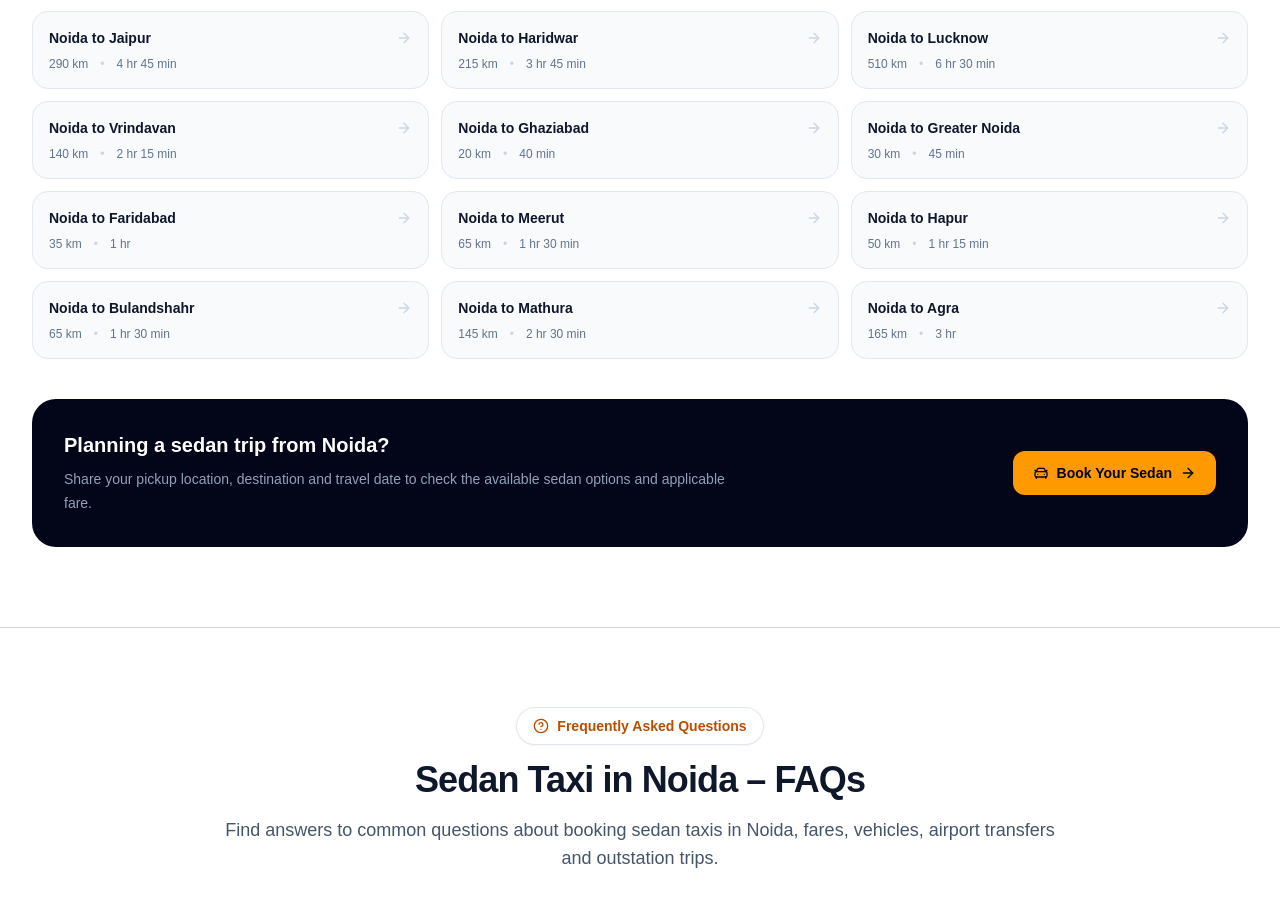
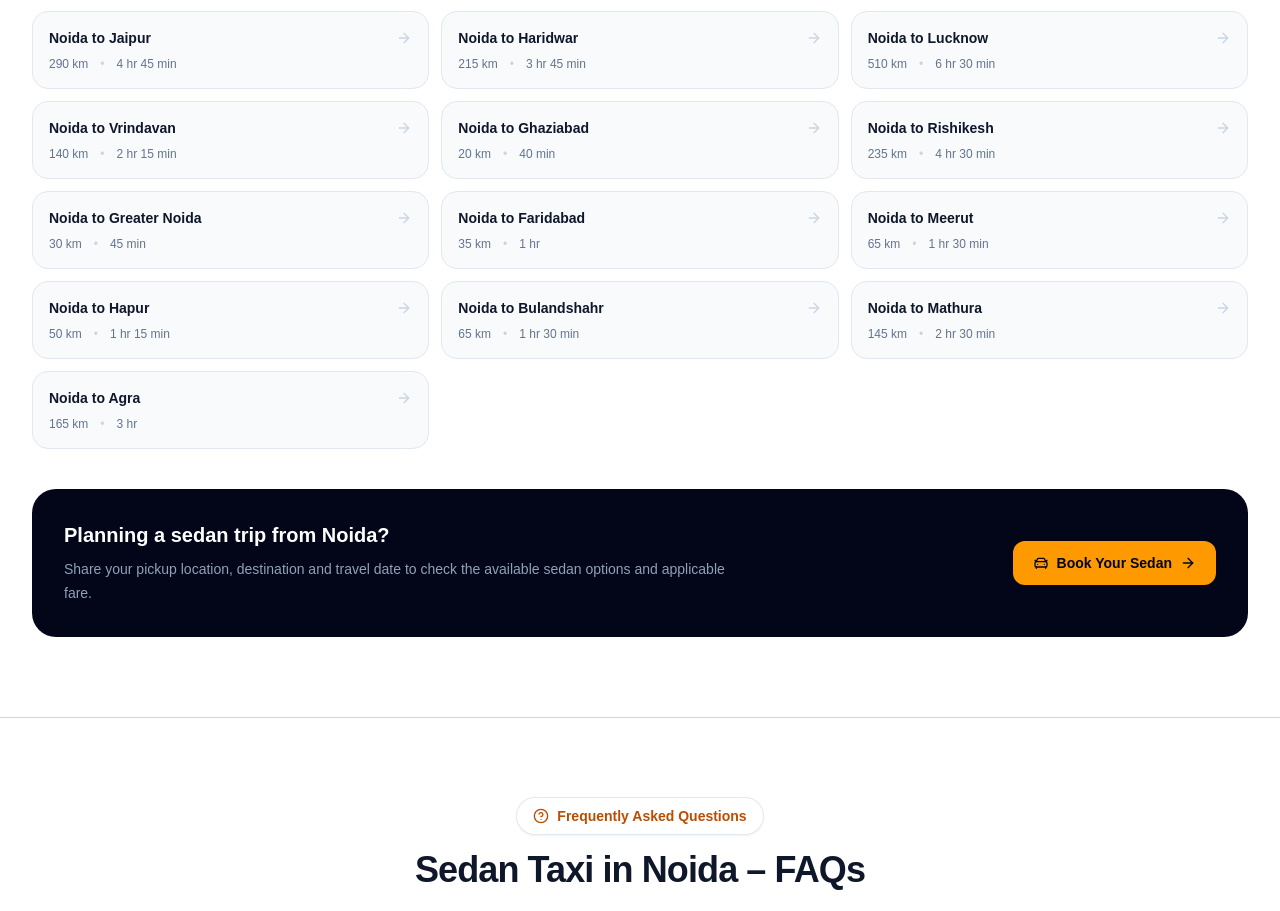
Before and after one commit to tempo-hub/noidacab, a Next.js app: page /sedan-taxi-in-noida in a window 1280 px wide. Shown: the part 8299-9210 px from the top of the page. Built offline with nearby package versions, Linux system fonts and the light colour scheme.

Commit message:
again fixed 404 error let's see

```diff
--- a/components/routes/noida-nearbytempo/RelatedServicesSection.tsx
+++ b/components/routes/noida-nearbytempo/RelatedServicesSection.tsx
@@ -30,8 +30,8 @@ function LinkGroup({
         <ul className="divide-y divide-slate-100 px-5 py-2 sm:px-6">
           {links.map((link) => (
             <li key={link.href}>
-              <Link
-                href={link.href}
+              <div
+                // href={link.href}
                 className="
                   block
                   py-3.5
@@ -44,7 +44,7 @@ function LinkGroup({
                 "
               >
                 {link.title}
-              </Link>
+              </div>
             </li>
           ))}
         </ul>
--- a/components/taxi-types/PopularTaxiRoutes.tsx
+++ b/components/taxi-types/PopularTaxiRoutes.tsx
@@ -160,7 +160,7 @@ export default function PopularTaxiRoutes() {
         </div>
 
         {/* Mobile All Routes */}
-        <div className="mt-6 sm:hidden">
+        {/* <div className="mt-6 sm:hidden">
           <Link
             href="/taxi-routes"
             className="flex w-full items-center justify-center gap-2 rounded-xl border border-slate-200 bg-white px-5 py-3.5 text-sm font-semibold text-slate-800"
@@ -168,7 +168,7 @@ export default function PopularTaxiRoutes() {
             View All Taxi Routes
             <ArrowRight className="h-4 w-4" />
           </Link>
-        </div>
+        </div> */}
       </div>
     </section>
   );
--- a/data/routes/noida-tempo-related.ts
+++ b/data/routes/noida-tempo-related.ts
@@ -14,19 +14,19 @@ export const nearbyNoidaTempoServices: RelatedLink[] = [
   },
   {
     title: "Tempo Traveller on Rent in Noida Extension",
-    href: "/noida/noida-extension/tempo-traveller-on-rent",
+    href: "/noida-extension/tempo-traveller-on-rent",
   },
   {
     title: "12 Seater Tempo Traveller in Noida",
-    href: "/noida/12-seater-tempo-traveller",
+    href: "/12-seater-tempo-traveller-in-noida",
   },
   {
     title: "16 Seater Tempo Traveller in Noida",
-    href: "/noida/16-seater-tempo-traveller",
+    href: "/16-seater-tempo-traveller-in-noida",
   },
   {
     title: "20 Seater Tempo Traveller in Noida",
-    href: "/noida/20-seater-tempo-traveller",
+    href: "/20-seater-tempo-traveller-in-noida",
   },
 ];
 
--- a/data/routes/taxiroutes.ts
+++ b/data/routes/taxiroutes.ts
@@ -152,6 +152,22 @@ export const routes: RouteData[] = [
     description:
       "Book a reliable taxi from Noida to Ghaziabad with affordable fares and comfortable vehicles.",
   },
+  {
+  slug: "noida-to-rishikesh",
+  from: {
+    name: "Noida",
+    slug: "noida",
+  },
+  to: {
+    name: "Rishikesh",
+    slug: "rishikesh",
+  },
+  distance: "235 km",
+  duration: "4 hr 30 min",
+  popular: true,
+  description:
+    "Book a comfortable and reliable outstation taxi from Noida to Rishikesh with experienced drivers and clean cabs.",
+},
 
   {
     slug: "noida-to-greater-noida",
--- a/data/urlroute.json
+++ b/data/urlroute.json
@@ -249,6 +249,7 @@
   { "url": "/noida-to-ghaziabad-dzire-taxi" },
   { "url": "/noida-to-ghaziabad-ertiga-taxi" },
   { "url": "/noida-to-ghaziabad-amaze-taxi" },
+  { "url": "/noida-to-ghaziabad-etios-taxi" },
     { "url": "/noida-to-ghaziabad-ertiga-taxi" },
   { "url": "/noida-to-ghaziabad-innova-crysta-taxi" },
   { "url": "/noida-to-ghaziabad-tempo-traveller" },
@@ -372,6 +373,7 @@
    { "url": "/noida-to-new-delhi-innova-crysta-taxi" },
    { "url": "/noida-to-new-delhi-etios-taxi" },
    { "url": "/noida-to-new-delhi-tempo-traveller" },
+   { "url": "/noida-to-new-delhi-dzire-taxi" },
 
 
   {
--- a/lib/parse-route.ts
+++ b/lib/parse-route.ts
@@ -584,8 +584,8 @@ export function parseLocalRouteUrl(
     }
 
     const vehicleMatch = slug.match(
-      /^(.+)-to-(.+)-(dzire|ertiga|amaze|etios|innova-crysta)-taxi$/
-    );
+  /^(.+)-to-(.+)-(wagonr|dzire|ertiga|amaze|etios|innova-crysta|tempo-traveller)-taxi$/
+);
 
     if (!vehicleMatch) {
       return null;
```
